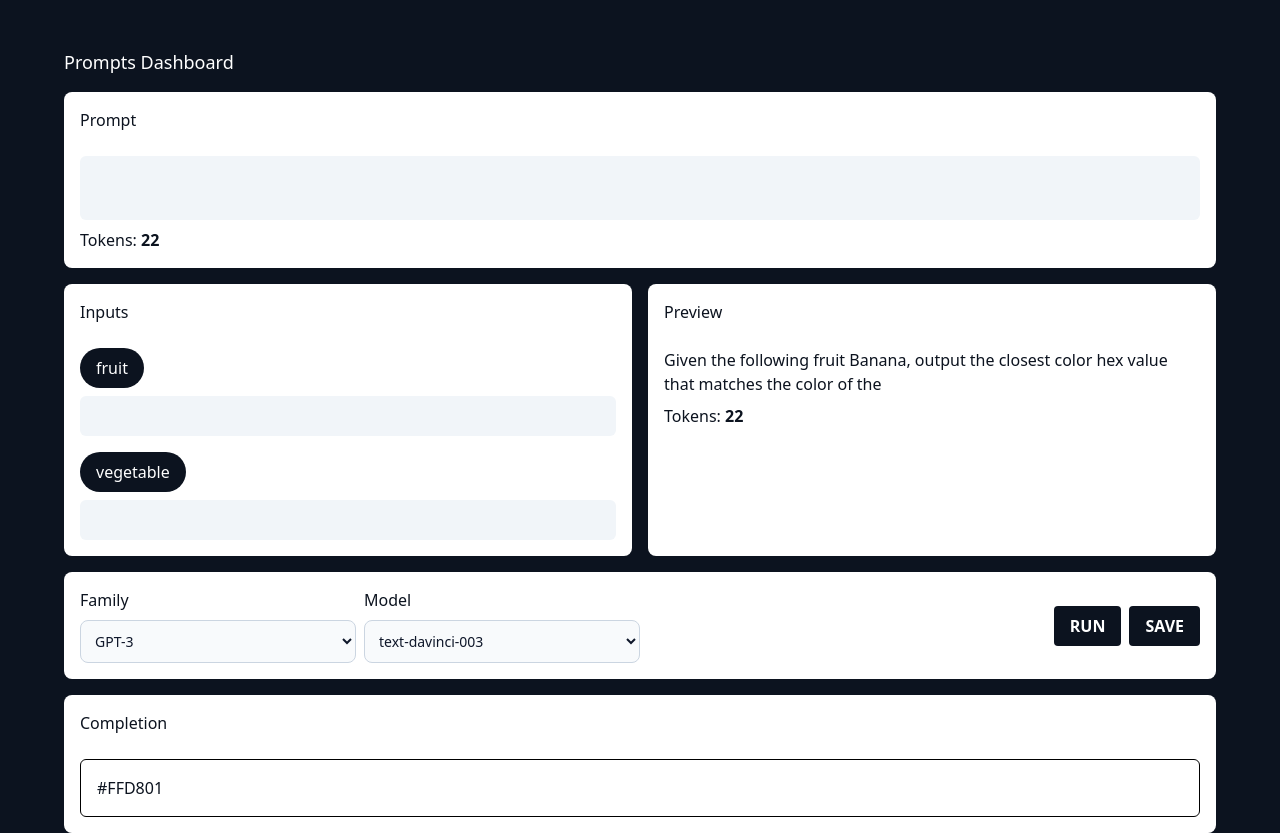
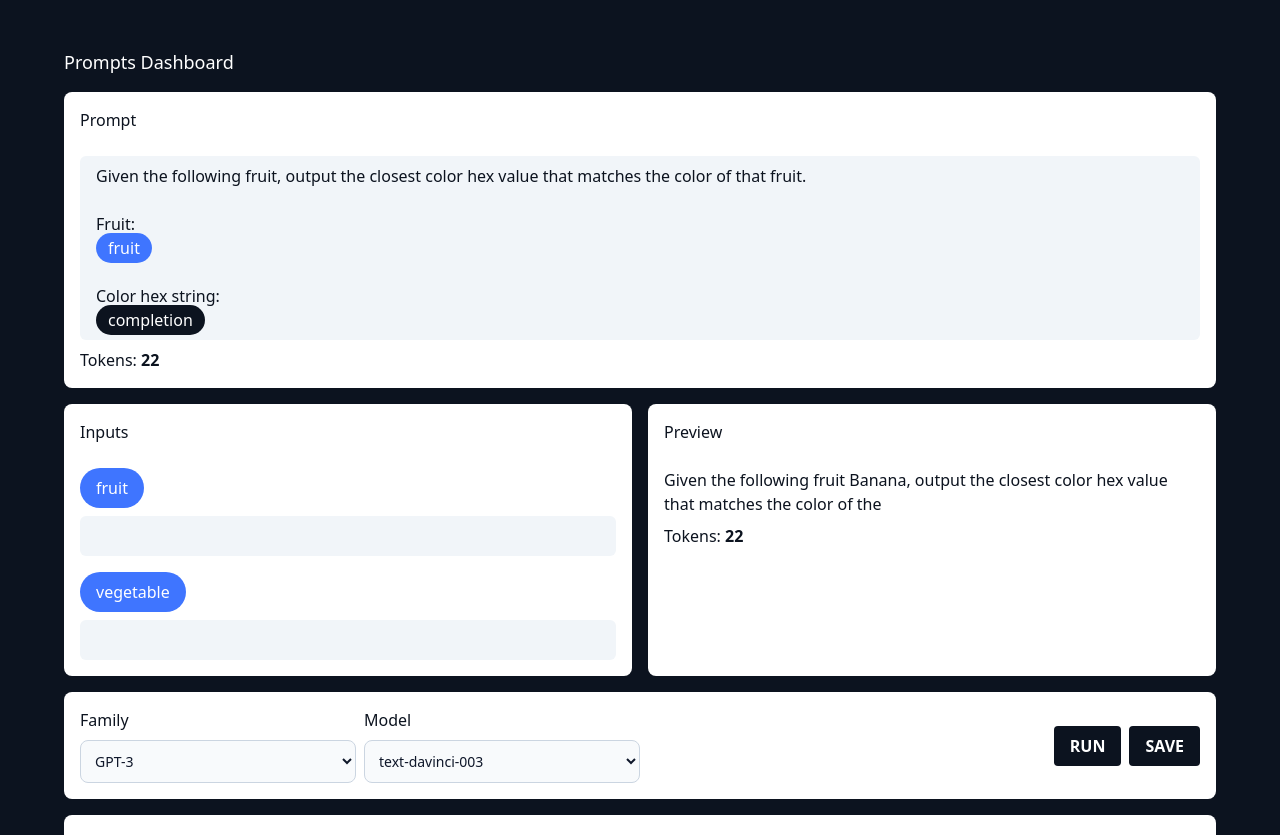
Before and after one commit to liraf/prompts-dashboard, a Nuxt app: page / in a window 1280 px wide. Shown: the top 835 px of the page. Built offline with nearby package versions, Linux system fonts and the light colour scheme.

Commit message:
feat: css updates, add completion and create default prompt

```diff
--- a/components/CustomTextarea.vue
+++ b/components/CustomTextarea.vue
@@ -1,7 +1,7 @@
 <template>
   <textarea
     ref="textareaRef"
-    class="w-full bg-gray-100 rounded-md text-blue-950 px-4 py-2 focus:outline-none focus:ring focus:ring-blue-500 resize-none"
+    class="min-h-[64px] w-full bg-gray-100 rounded-md text-blue-950 px-4 py-2 focus:outline-none focus:ring focus:ring-blue-500 resize-none"
     :value="modelValue"
     @input="$event => $emit('update:modelValue', $event.target?.value)"
     @focus="() => $emit('focus')"
--- a/components/ParsedPrompt.vue
+++ b/components/ParsedPrompt.vue
@@ -19,12 +19,14 @@ const parsedPrompt = computed(() => {
   let newParsedPrompt = prompt
 
   // TODO: Use the 'Pill' component
-  const pillClassName = 'rounded-full px-3 py-1 bg-blue-950 text-white inline'
+  const pillClassName = 'rounded-full px-3 py-1 text-white inline'
 
   const variables = newParsedPrompt.match(/\{{[a-zA-Z0-9_ ]*}}/g)
   variables?.forEach((variable) => {
-    newParsedPrompt = newParsedPrompt.split(variable).join(`<span class="${pillClassName}">${variable.slice(2,-2).trim()}</span>`)
+    newParsedPrompt = newParsedPrompt.split(variable).join(`<span class="${pillClassName} bg-blue-400">${variable.slice(2,-2).trim()}</span>`)
   })
+
+  newParsedPrompt += `<span class="${pillClassName} bg-blue-950">completion</span>`
 
   return newParsedPrompt
 })
--- a/components/Pill.vue
+++ b/components/Pill.vue
@@ -1,5 +1,5 @@
 <template>
-  <div class="rounded-full px-4 py-2 bg-blue-950 text-white inline-block mr-2">
+  <div class="rounded-full px-4 py-2 bg-blue-400 text-white inline-block mr-2">
     <span class="mb-2">{{ text }}</span>
   </div>
 </template>
--- a/components/Prompt.vue
+++ b/components/Prompt.vue
@@ -17,7 +17,7 @@
 </template>
 
 <script setup lang="ts">
-const prompt = ref('')
+const prompt = ref('Given the following fruit, output the closest color hex value that matches the color of that fruit.\n\nFruit:\n{{ fruit }}\n\nColor hex string:\n')
 const isFocused = ref(false)
 const textareaRef = ref()
 </script>
--- a/composables/useResizableTextarea.ts
+++ b/composables/useResizableTextarea.ts
@@ -1,8 +1,16 @@
 export const useResizableTextarea = (element: Ref<HTMLTextAreaElement>) => {
+  const hasUpdatedOnce = ref(false)
+
   const resizeElement = () => {
     element.value.style.height = 'auto'
     element.value.style.height = element.value.scrollHeight + 'px'
   }
+
+  onUpdated(() => {
+    if (!element?.value || hasUpdatedOnce.value) return
+    resizeElement()
+    hasUpdatedOnce.value = true
+  })
 
   watchEffect(onInvalidate => {
     if (!element?.value) return
--- a/tailwind.config.js
+++ b/tailwind.config.js
@@ -13,7 +13,8 @@ module.exports = {
   theme: {
     colors: {
       blue: {
-        950: '#0c131f'
+        950: '#0c131f',
+        400: '#3f75ff',
       },
       transparent: 'transparent',
       current: 'currentColor',
```
